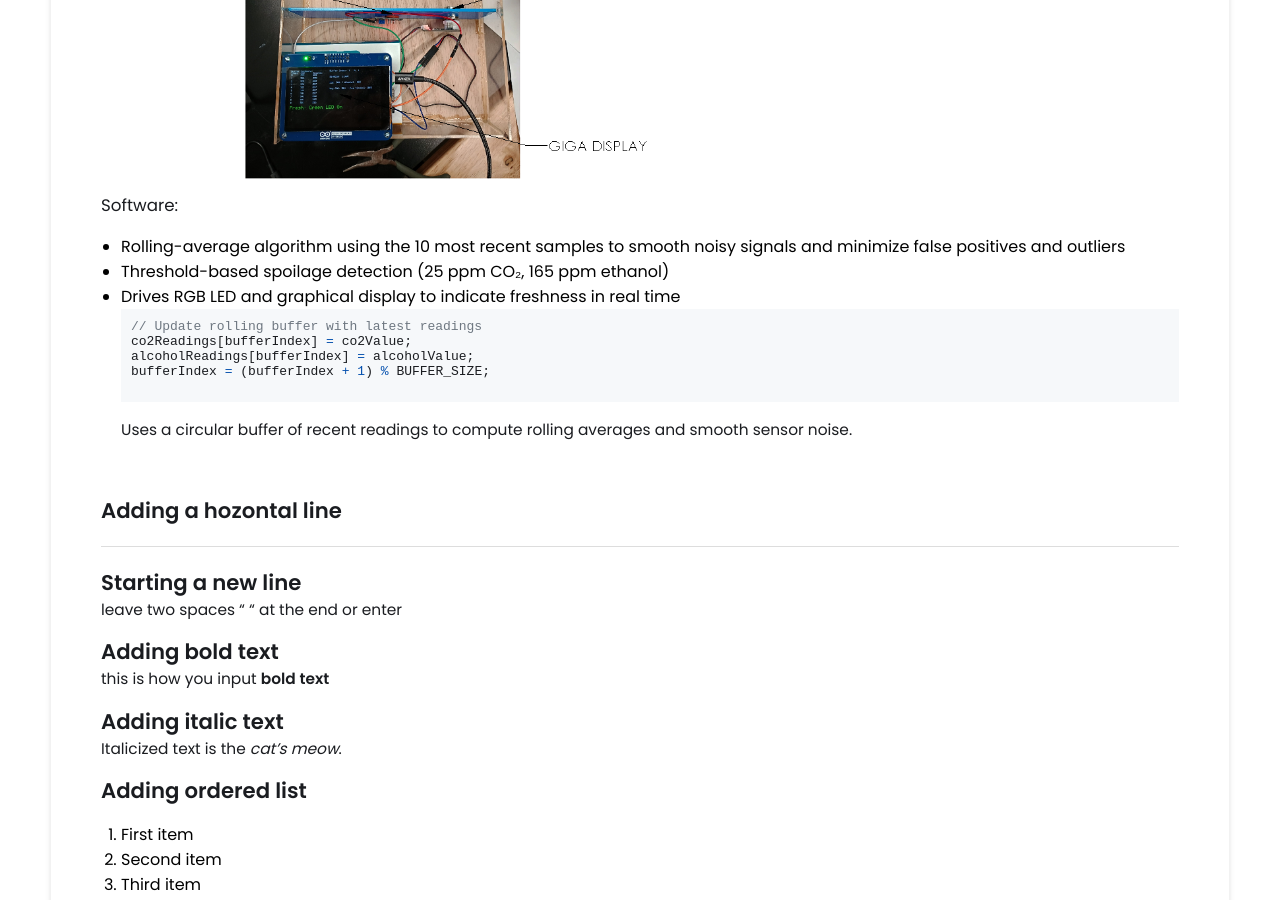
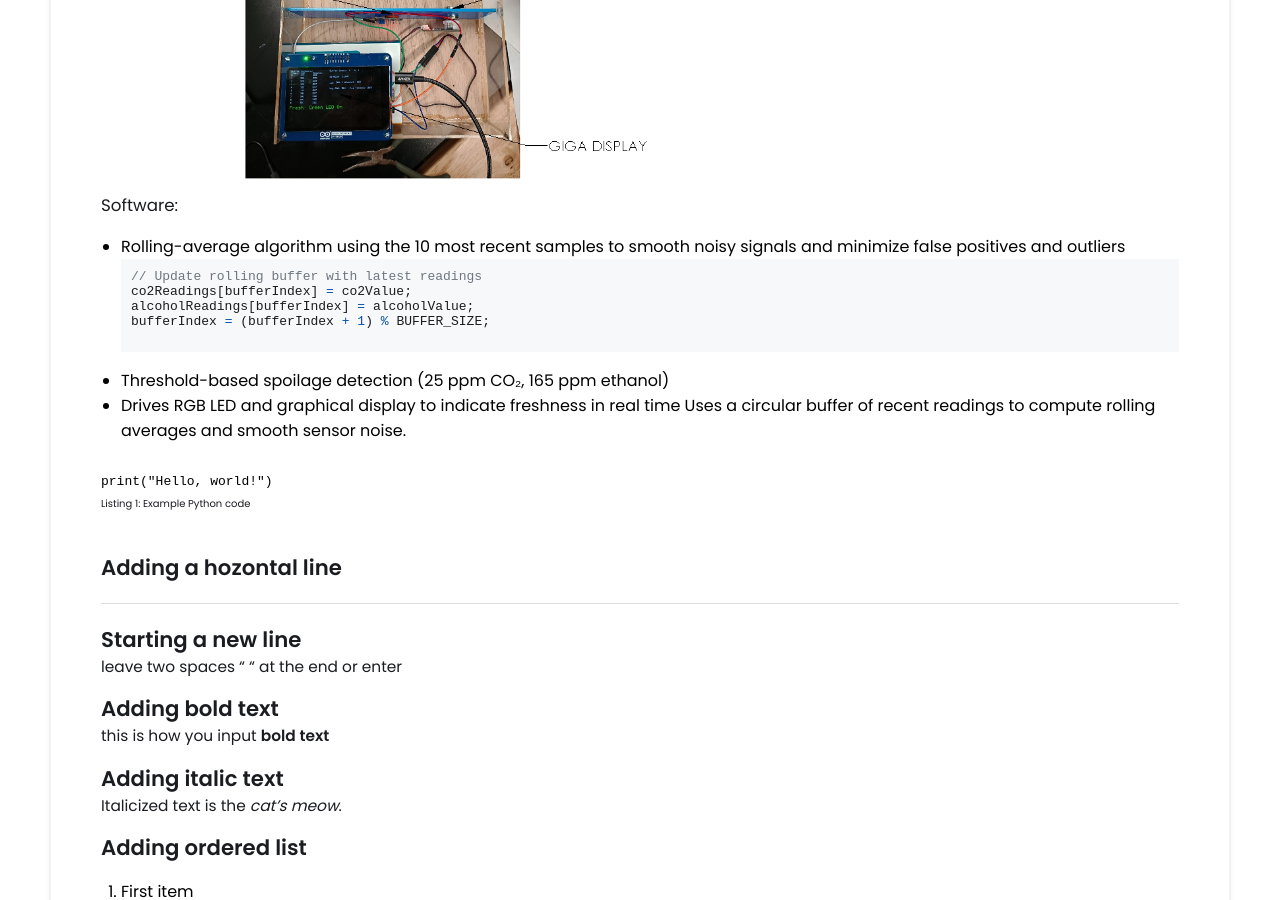
Before and after one commit to zeshui-song/zeshui-song.github.io, a Jekyll site: the page built from _projects/Gigasniffer/index.md, in a window 1280 px wide and 900 px high, scrolled down 1478 px. Built offline with Jekyll 4.4.1, drawn with Linux system fonts in a browser that asks for light colours.

Commit message:
more info

````diff
--- a/_projects/Gigasniffer/index.md
+++ b/_projects/Gigasniffer/index.md
@@ -30,17 +30,25 @@ GigaSniffer is a sensor-based freshness indicator that evaluates produce conditi
 
 ### Software:
 - Rolling-average algorithm using the 10 most recent samples to smooth noisy signals and minimize false positives and outliers
-- Threshold-based spoilage detection (25 ppm CO₂, 165 ppm ethanol)
-- Drives RGB LED and graphical display to indicate freshness in real time
 ```c
 // Update rolling buffer with latest readings
 co2Readings[bufferIndex] = co2Value;
 alcoholReadings[bufferIndex] = alcoholValue;
 bufferIndex = (bufferIndex + 1) % BUFFER_SIZE;
 ```
+
+- Threshold-based spoilage detection (25 ppm CO₂, 165 ppm ethanol)
+- Drives RGB LED and graphical display to indicate freshness in real time
 Uses a circular buffer of recent readings to compute rolling averages and smooth sensor noise.
 
-
+<figure>
+<pre><code class="language-python">
+print("Hello, world!")
+</code></pre>
+<figcaption>
+<span style="font-size: 10px;">Listing 1: Example Python code</span>
+</figcaption>
+</figure>
 
 
 
````
